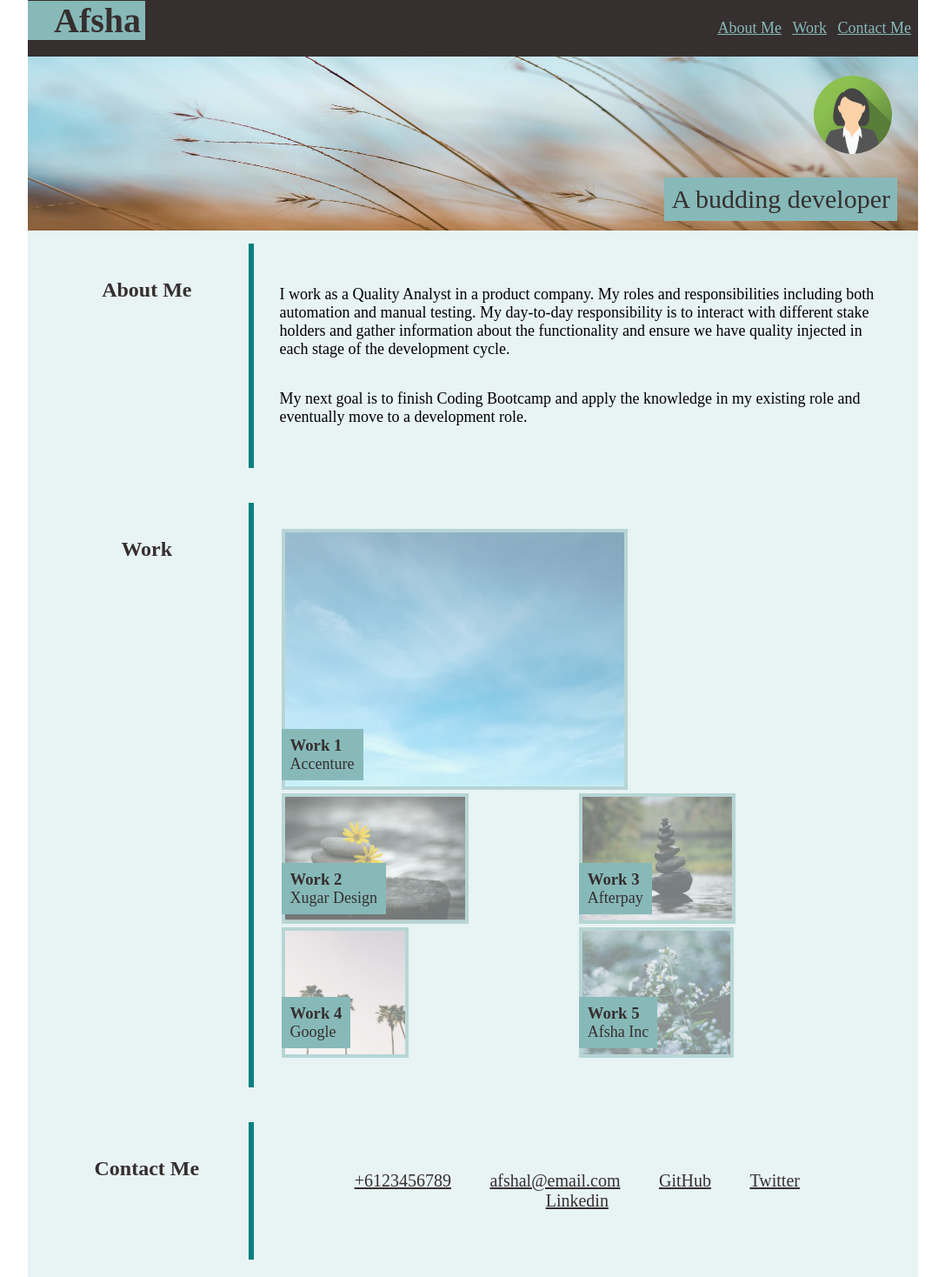
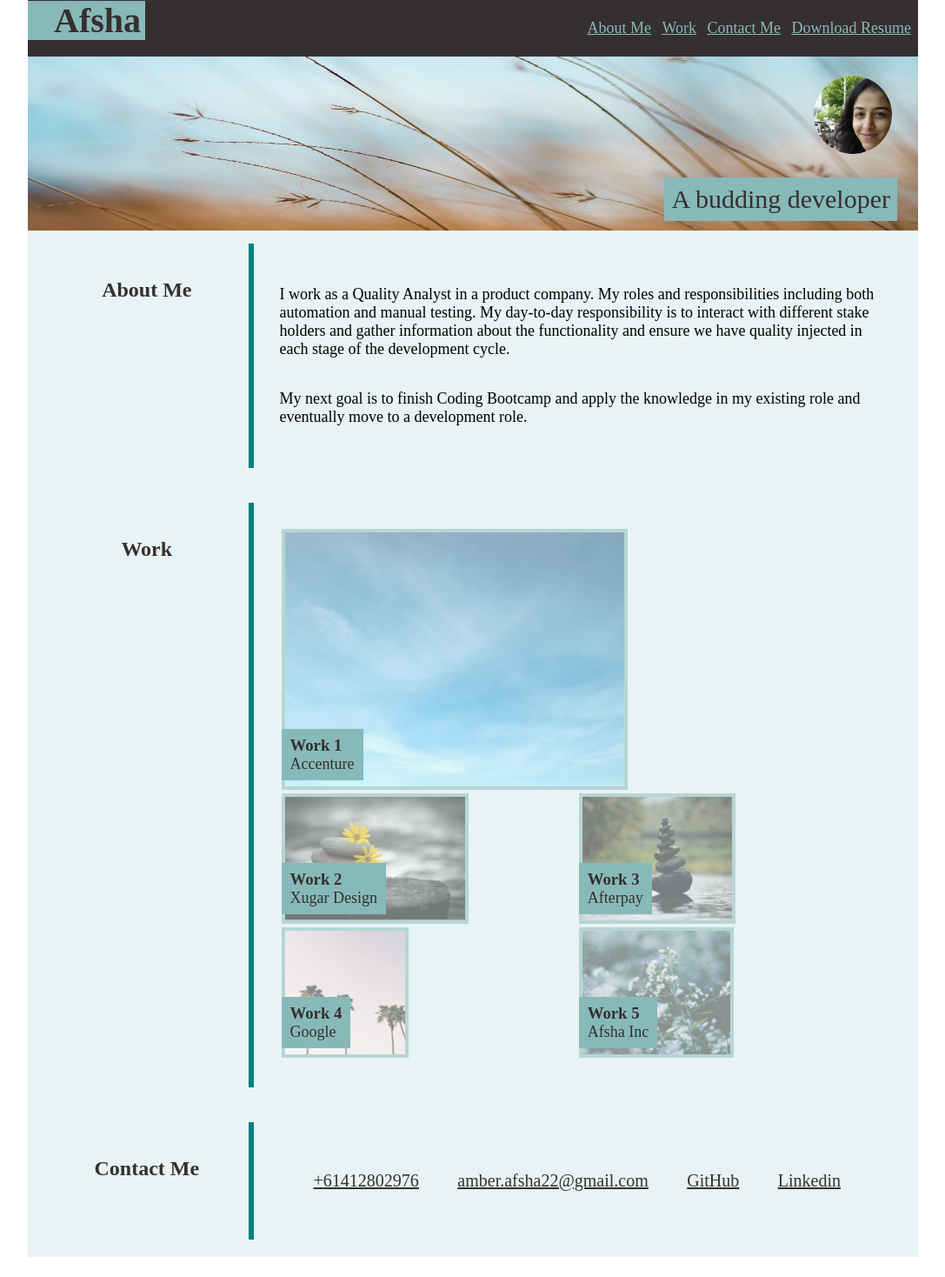
Before and after one commit to afsha-22/advanced-css-portfolio, a plain HTML site: page index.html in a window 1280 px wide. Shown: the whole page at 87% size, without its empty margins (96-1183 px from the left). After the commit the page ends 1445 px from the top, so only its background shows below. Drawn offline with Linux system fonts and the light colour scheme.

Commit message:
updated links and added resume

```diff
--- a/index.html
+++ b/index.html
@@ -17,11 +17,12 @@
                 <li><a href="#about-me">About Me</a></li>
                 <li><a href="#work">Work</a></li>
                 <li><a href="#contact-me">Contact Me</a></li>
+                <li><a href="./assets/Images/Afsha_Resume.pdf" target="_blank">Download Resume</a></li>
             </ul>
             </nav>
             <div class="banner">
                 <img src="assets/Images/banner.png" alt="Banner" class="banner1"/>
-                <img src="assets/Images/avatar.png" alt="Avatar" class="avatar">
+                <img src="assets/Images/profile.jpeg" alt="Avatar" class="avatar">
                 <p class="subtitle">A budding developer</p>
             </div>
     </header>
@@ -97,11 +98,10 @@
             <h2>Contact Me</h2>
             <div class="sub-sec">
                 <ul class="ulli">
-                    <li><a href="https://duo.google.com/about/" target="_blank">+6123456789</a></li>
-                    <li><a href="https:www.gmail.com" target="_blank">afshal@email.com</a></li>
-                    <li><a href="https:www.github.com" target="_blank">GitHub</a></li>
-                    <li><a href="https:www.twitter.com" target="_blank">Twitter</a></li>
-                    <li><a href="https:www.linkedin.com" target="_blank">Linkedin</a></li>
+                    <li><a href="tel:61412802976" target="_blank">+61412802976</a></li>
+                    <li><a href="mailto:amber.afsha22@gmail.com" target="_blank">amber.afsha22@gmail.com</a></li>
+                    <li><a href="https://github.com/afsha-22" target="_blank">GitHub</a></li>
+                    <li><a href="https://www.linkedin.com/in/afsha/" target="_blank">Linkedin</a></li>
                 </ul>
             </div>
         </section>
```
Also changed, not shown: assets/Images/profile.jpeg (added), 1 other file.
